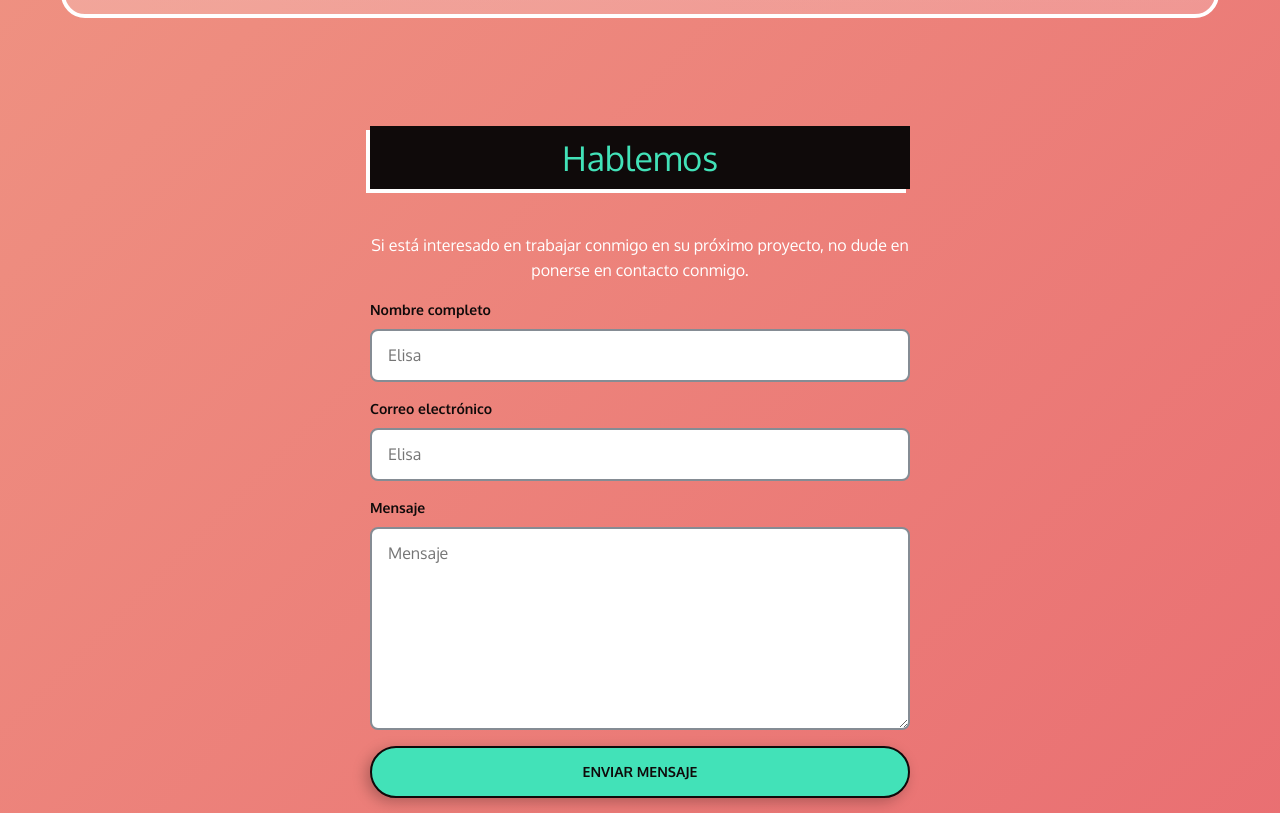
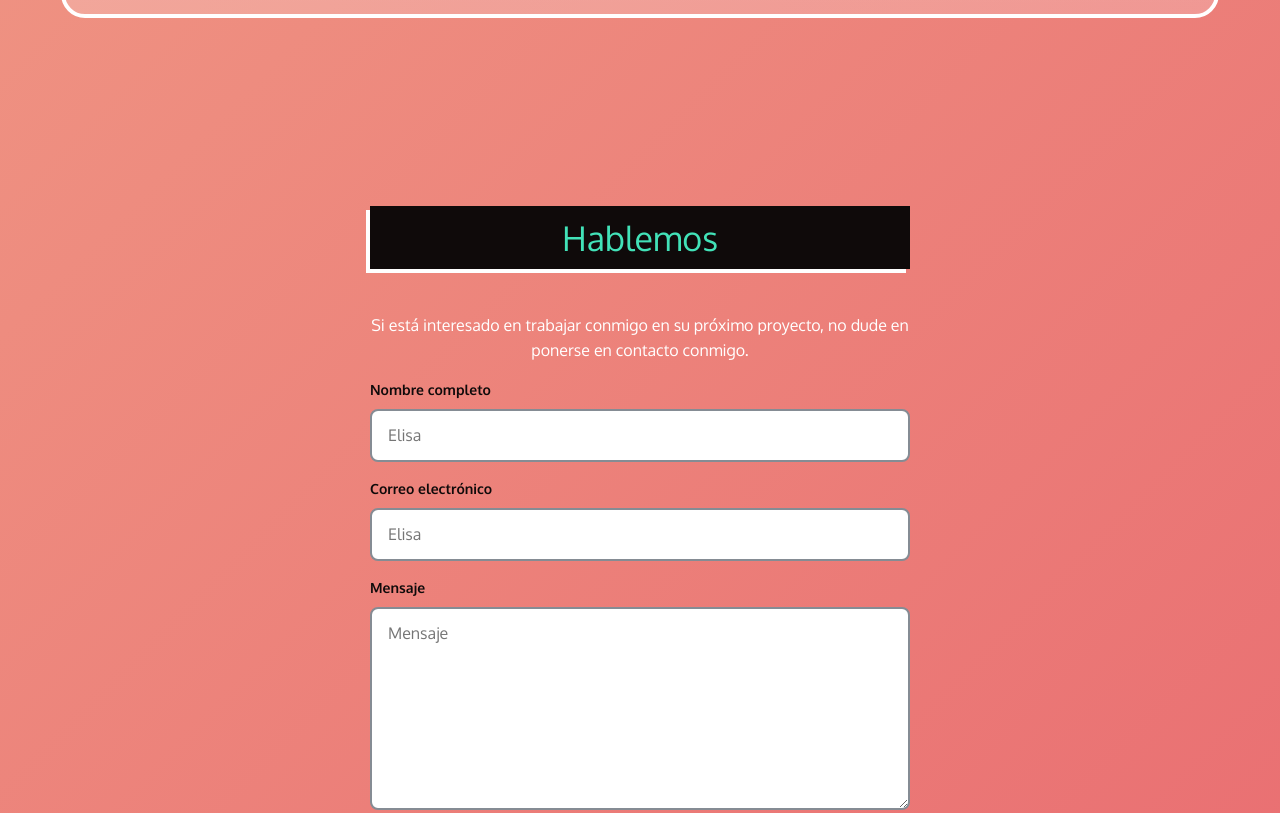
Before and after one commit to FranyerRangel/portafolio-elisa, a plain HTML site: page index.html in a window 1280 px wide. Shown: the part 4510-5323 px from the top of the page. Drawn offline with Linux system fonts and the light colour scheme.

Commit message:
fixed menu scroll form

```diff
--- a/css/form.css
+++ b/css/form.css
@@ -7,6 +7,7 @@
 }
 
 .form {
+  padding-block-start: 80px;
   margin-block-end: 80px;
 }
 
```
